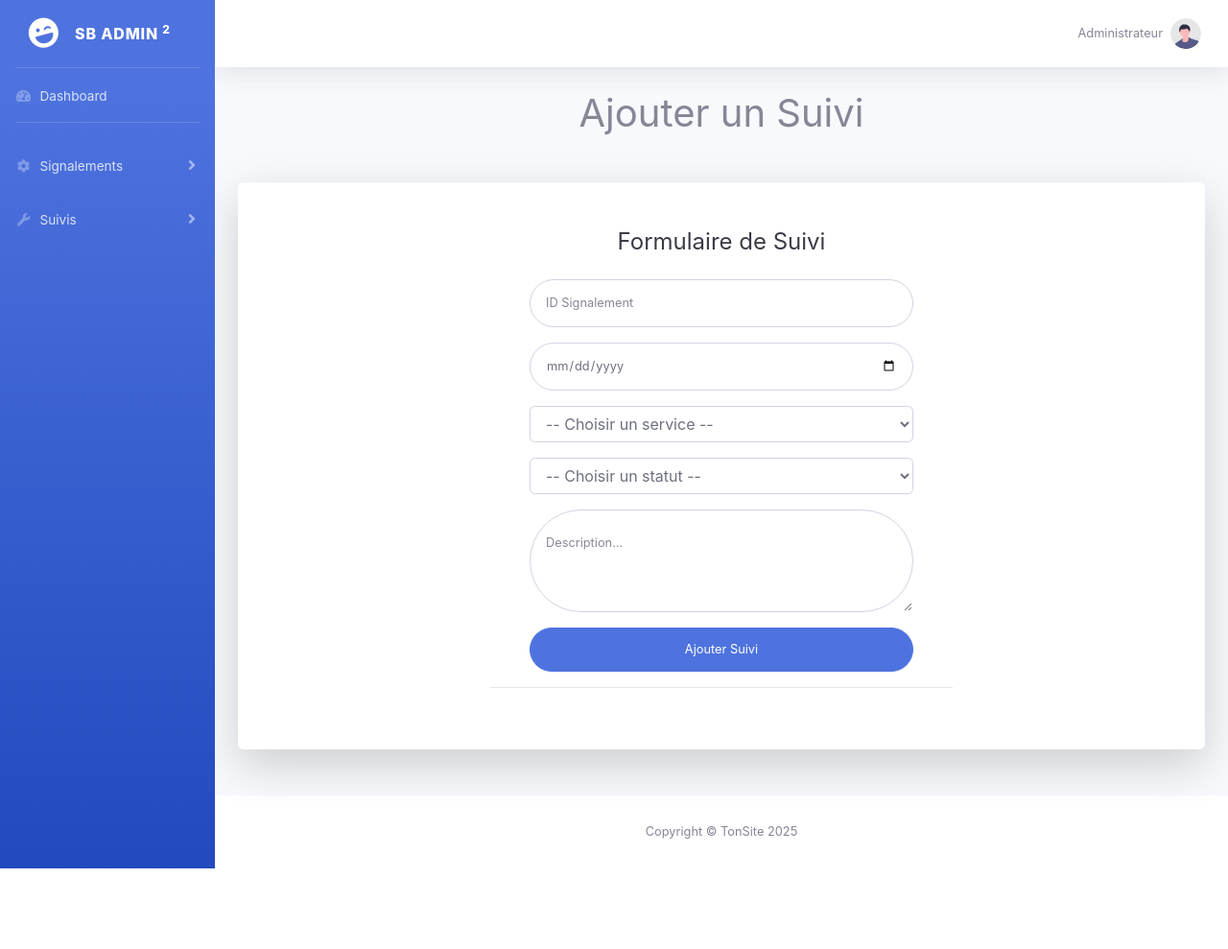
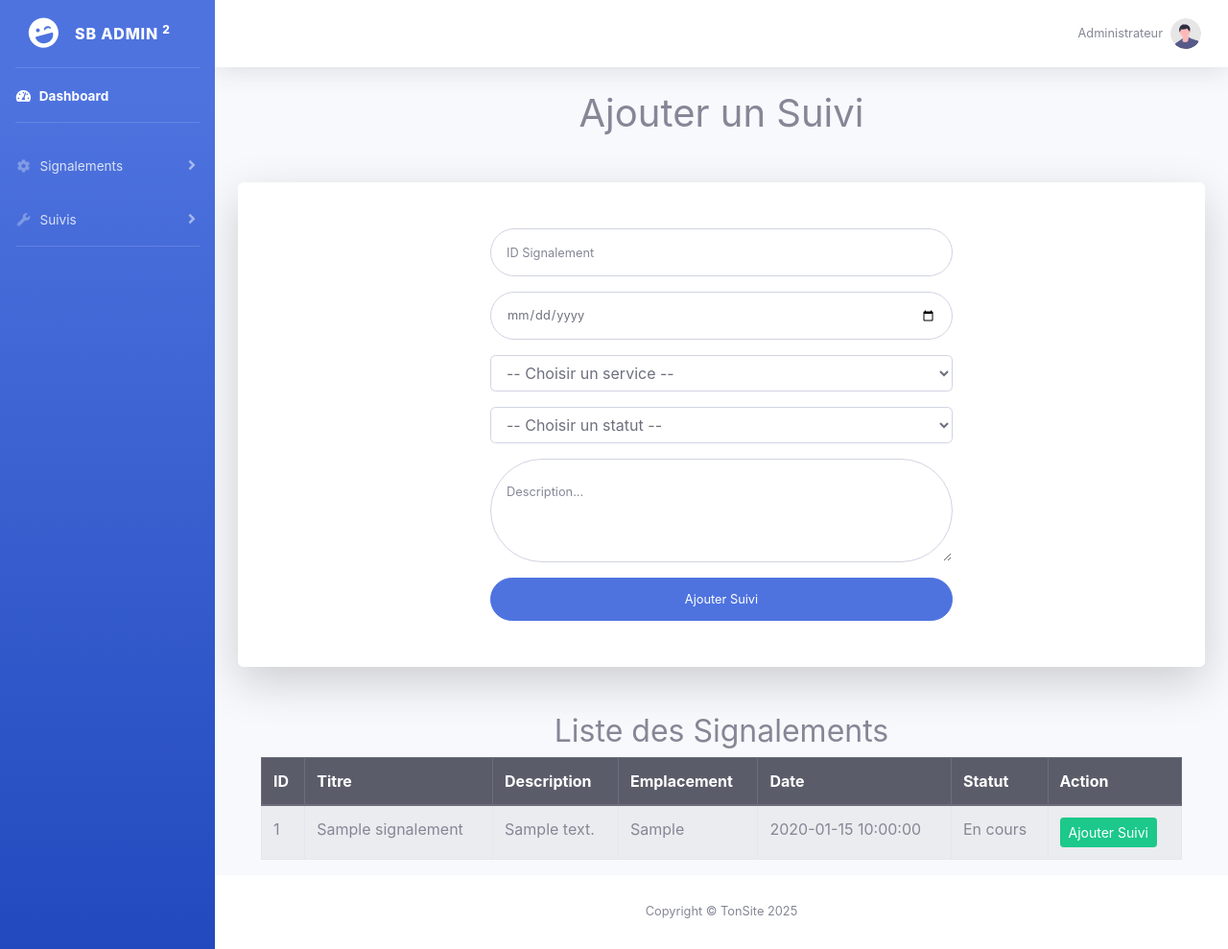
Before and after one commit to Abdallahjedidi/web-project, a PHP site: page /addsuivi.php in a window 1280 px wide. Shown: the whole page at 96% size. Before the commit the page ends 905 px from the top, so only its background shows below. Run offline with PHP 8.4, Linux system fonts and the light colour scheme; tables that the repository leaves empty or names only in its code hold one stand-in row (values such as "Sample post").

Commit message:
update 2

```diff
--- a/view/back office/addsuivi.php
+++ b/view/back office/addsuivi.php
@@ -52,19 +52,17 @@ if ($_SERVER["REQUEST_METHOD"] == "POST") {
 
         $suivic = new SuiviC();
         $suivic->ajouterSuivi($suivi);
-        header("Location: affichesuivi.php");
+        header("Location: affichesuivi.php?success=1");
         exit();
     }
 }
 ?>
-
 <!DOCTYPE html>
 <html lang="fr">
-
 <head>
     <meta charset="utf-8">
     <title>Ajouter un Suivi</title>
-    <link href="vendor/fontawesome-free/css/all.min.css" rel="stylesheet" type="text/css">
+    <link href="vendor/fontawesome-free/css/all.min.css" rel="stylesheet">
     <link href="css/sb-admin-2.min.css" rel="stylesheet">
 </head>
 
@@ -80,27 +78,23 @@ if ($_SERVER["REQUEST_METHOD"] == "POST") {
             </div>
             <div class="sidebar-brand-text mx-3">SB Admin <sup>2</sup></div>
         </a>
-
         <hr class="sidebar-divider my-0">
 
-        <li class="nav-item">
+        <li class="nav-item active">
             <a class="nav-link" href="index.php">
                 <i class="fas fa-fw fa-tachometer-alt"></i>
-                <span>Dashboard</span>
-            </a>
+                <span>Dashboard</span></a>
         </li>
 
         <hr class="sidebar-divider">
 
         <li class="nav-item">
-            <a class="nav-link collapsed" href="#" data-toggle="collapse" data-target="#collapseSignalement"
-               aria-expanded="true" aria-controls="collapseSignalement">
+            <a class="nav-link collapsed" href="#" data-toggle="collapse" data-target="#collapseSignalement" aria-expanded="true" aria-controls="collapseSignalement">
                 <i class="fas fa-fw fa-cog"></i>
                 <span>Signalements</span>
             </a>
-            <div id="collapseSignalement" class="collapse" aria-labelledby="headingTwo" data-parent="#accordionSidebar">
+            <div id="collapseSignalement" class="collapse">
                 <div class="bg-white py-2 collapse-inner rounded">
-                    <h6 class="collapse-header">Édition :</h6>
                     <a class="collapse-item" href="addsignalement.php">Ajouter Signalement</a>
                     <a class="collapse-item" href="affichesignalement.php">Afficher Signalements</a>
                     <a class="collapse-item" href="modifiersignalement.php">Modifier Signalement</a>
@@ -109,14 +103,12 @@ if ($_SERVER["REQUEST_METHOD"] == "POST") {
         </li>
 
         <li class="nav-item">
-            <a class="nav-link collapsed" href="#" data-toggle="collapse" data-target="#collapseSuivi"
-               aria-expanded="true" aria-controls="collapseSuivi">
+            <a class="nav-link collapsed" href="#" data-toggle="collapse" data-target="#collapseSuivi" aria-expanded="true" aria-controls="collapseSuivi">
                 <i class="fas fa-fw fa-wrench"></i>
                 <span>Suivis</span>
             </a>
-            <div id="collapseSuivi" class="collapse" aria-labelledby="headingSuivi" data-parent="#accordionSidebar">
+            <div id="collapseSuivi" class="collapse">
                 <div class="bg-white py-2 collapse-inner rounded">
-                    <h6 class="collapse-header">Édition :</h6>
                     <a class="collapse-item" href="addsuivi.php">Ajouter Suivi</a>
                     <a class="collapse-item" href="affichesuivi.php">Afficher Suivis</a>
                     <a class="collapse-item" href="rapport_signalement_suivi.php">Rapport Suivi</a>
@@ -124,9 +116,11 @@ if ($_SERVER["REQUEST_METHOD"] == "POST") {
             </div>
         </li>
 
+        <hr class="sidebar-divider d-none d-md-block">
     </ul>
-    <!-- End of Sidebar -->
+    <!-- End Sidebar -->
 
+    <!-- Content Wrapper -->
     <div id="content-wrapper" class="d-flex flex-column">
         <div id="content">
 
@@ -135,6 +129,7 @@ if ($_SERVER["REQUEST_METHOD"] == "POST") {
                 <button id="sidebarToggleTop" class="btn btn-link d-md-none rounded-circle mr-3">
                     <i class="fa fa-bars"></i>
                 </button>
+
                 <ul class="navbar-nav ml-auto">
                     <li class="nav-item dropdown no-arrow">
                         <a class="nav-link dropdown-toggle" href="#">
@@ -154,71 +149,90 @@ if ($_SERVER["REQUEST_METHOD"] == "POST") {
                         <div class="row justify-content-center">
                             <div class="col-lg-7">
                                 <div class="p-5">
-                                    <div class="text-center">
-                                        <h1 class="h4 text-gray-900 mb-4">Formulaire de Suivi</h1>
-                                    </div>
-                                    <form class="user mx-auto" action="addsuivi.php" method="POST" style="max-width: 400px;">
-                                        <div class="form-group position-relative">
+                                    <form class="user" method="POST">
+
+                                        <div class="form-group">
                                             <input type="text" class="form-control form-control-user <?php echo isset($errors['id_signalement']) ? 'is-invalid' : ''; ?>" name="id_signalement" id="id_signalement" placeholder="ID Signalement" value="<?php echo isset($_POST['id_signalement']) ? htmlspecialchars($_POST['id_signalement']) : ''; ?>">
-                                            <?php if (isset($errors['id_signalement'])): ?>
-                                                <div class="invalid-feedback" style="display:block;"><?php echo $errors['id_signalement']; ?></div>
-                                            <?php endif; ?>
+                                            <?php if (isset($errors['id_signalement'])): ?><div class="invalid-feedback" style="display:block;"><?php echo $errors['id_signalement']; ?></div><?php endif; ?>
                                         </div>
 
-                                        <div class="form-group position-relative">
+                                        <div class="form-group">
                                             <input type="date" class="form-control form-control-user <?php echo isset($errors['date_suivi']) ? 'is-invalid' : ''; ?>" name="date_suivi" value="<?php echo isset($_POST['date_suivi']) ? htmlspecialchars($_POST['date_suivi']) : ''; ?>">
-                                            <?php if (isset($errors['date_suivi'])): ?>
-                                                <div class="invalid-feedback" style="display:block;"><?php echo $errors['date_suivi']; ?></div>
-                                            <?php endif; ?>
+                                            <?php if (isset($errors['date_suivi'])): ?><div class="invalid-feedback" style="display:block;"><?php echo $errors['date_suivi']; ?></div><?php endif; ?>
                                         </div>
 
-                                        <div class="form-group position-relative">
+                                        <div class="form-group">
                                             <select class="form-control <?php echo isset($errors['service_responsable']) ? 'is-invalid' : ''; ?>" name="service_responsable">
-    <?php if (empty($_POST['service_responsable'])): ?>
                                                 <option value="" disabled selected hidden>-- Choisir un service --</option>
-    <?php endif; ?>
-    <option value="Municipalité" <?php echo (isset($_POST['service_responsable']) && $_POST['service_responsable'] == "Municipalité") ? 'selected' : ''; ?>>Municipalité</option>
-    <option value="Police" <?php echo (isset($_POST['service_responsable']) && $_POST['service_responsable'] == "Police") ? 'selected' : ''; ?>>Police</option>
-    <option value="STEG" <?php echo (isset($_POST['service_responsable']) && $_POST['service_responsable'] == "STEG") ? 'selected' : ''; ?>>STEG</option>
-    <option value="SONEDE" <?php echo (isset($_POST['service_responsable']) && $_POST['service_responsable'] == "SONEDE") ? 'selected' : ''; ?>>SONEDE</option>
-    <option value="Autre" <?php echo (isset($_POST['service_responsable']) && $_POST['service_responsable'] == "Autre") ? 'selected' : ''; ?>>Autre</option>
+                                                <option value="Municipalité" <?php if(isset($_POST['service_responsable']) && $_POST['service_responsable']=="Municipalité") echo "selected"; ?>>Municipalité</option>
+                                                <option value="Police" <?php if(isset($_POST['service_responsable']) && $_POST['service_responsable']=="Police") echo "selected"; ?>>Police</option>
+                                                <option value="STEG" <?php if(isset($_POST['service_responsable']) && $_POST['service_responsable']=="STEG") echo "selected"; ?>>STEG</option>
+                                                <option value="SONEDE" <?php if(isset($_POST['service_responsable']) && $_POST['service_responsable']=="SONEDE") echo "selected"; ?>>SONEDE</option>
+                                                <option value="Autre" <?php if(isset($_POST['service_responsable']) && $_POST['service_responsable']=="Autre") echo "selected"; ?>>Autre</option>
                                             </select>
-
-                                            <?php if (isset($errors['service_responsable'])): ?>
-                                                <div class="invalid-feedback" style="display:block;"><?php echo $errors['service_responsable']; ?></div>
-                                            <?php endif; ?>
+                                            <?php if (isset($errors['service_responsable'])): ?><div class="invalid-feedback" style="display:block;"><?php echo $errors['service_responsable']; ?></div><?php endif; ?>
                                         </div>
 
-                                        <div class="form-group position-relative">
+                                        <div class="form-group">
                                             <select class="form-control <?php echo isset($errors['statut']) ? 'is-invalid' : ''; ?>" name="statut">
-                                            <?php if (empty($_POST['statut'])): ?>
                                                 <option value="" disabled selected hidden>-- Choisir un statut --</option>
-                                  <?php endif; ?>
-                                  <option value="En attente" <?php echo (isset($_POST['statut']) && $_POST['statut'] == "En attente") ? 'selected' : ''; ?>>En attente</option>
-                                  <option value="En cours" <?php echo (isset($_POST['statut']) && $_POST['statut'] == "En cours") ? 'selected' : ''; ?>>En cours</option>
-                               <option value="Résolu" <?php echo (isset($_POST['statut']) && $_POST['statut'] == "Résolu") ? 'selected' : ''; ?>>Résolu</option>
+                                                <option value="En attente" <?php if(isset($_POST['statut']) && $_POST['statut']=="En attente") echo "selected"; ?>>En attente</option>
+                                                <option value="En cours" <?php if(isset($_POST['statut']) && $_POST['statut']=="En cours") echo "selected"; ?>>En cours</option>
+                                                <option value="Résolu" <?php if(isset($_POST['statut']) && $_POST['statut']=="Résolu") echo "selected"; ?>>Résolu</option>
                                             </select>
-
-                                            <?php if (isset($errors['statut'])): ?>
-                                                <div class="invalid-feedback" style="display:block;"><?php echo $errors['statut']; ?></div>
-                                            <?php endif; ?>
+                                            <?php if (isset($errors['statut'])): ?><div class="invalid-feedback" style="display:block;"><?php echo $errors['statut']; ?></div><?php endif; ?>
                                         </div>
 
-                                        <div class="form-group position-relative">
+                                        <div class="form-group">
                                             <textarea class="form-control form-control-user <?php echo isset($errors['description']) ? 'is-invalid' : ''; ?>" name="description" placeholder="Description..." rows="3"><?php echo isset($_POST['description']) ? htmlspecialchars($_POST['description']) : ''; ?></textarea>
-                                            <?php if (isset($errors['description'])): ?>
-                                                <div class="invalid-feedback" style="display:block;"><?php echo $errors['description']; ?></div>
-                                            <?php endif; ?>
+                                            <?php if (isset($errors['description'])): ?><div class="invalid-feedback" style="display:block;"><?php echo $errors['description']; ?></div><?php endif; ?>
                                         </div>
 
                                         <button type="submit" class="btn btn-primary btn-user btn-block">
                                             Ajouter Suivi
                                         </button>
+
                                     </form>
-                                    <hr>
                                 </div>
                             </div>
                         </div>
+                    </div>
+                </div>
+
+                <!-- Tableau des Signalements -->
+                <div class="container-fluid mt-5">
+                    <h2 class="text-center">Liste des Signalements</h2>
+                    <div class="table-responsive">
+                        <table class="table table-bordered table-striped">
+                            <thead class="thead-dark">
+                                <tr>
+                                    <th>ID</th>
+                                    <th>Titre</th>
+                                    <th>Description</th>
+                                    <th>Emplacement</th>
+                                    <th>Date</th>
+                                    <th>Statut</th>
+                                    <th>Action</th>
+                                </tr>
+                            </thead>
+                            <tbody>
+                                <?php foreach($listeSignalements as $signalement): ?>
+                                    <tr>
+                                        <td><?= $signalement['id_signalement'] ?></td>
+                                        <td><?= htmlspecialchars($signalement['titre']) ?></td>
+                                        <td><?= htmlspecialchars($signalement['description']) ?></td>
+                                        <td><?= htmlspecialchars($signalement['emplacement']) ?></td>
+                                        <td><?= htmlspecialchars($signalement['date_signalement']) ?></td>
+                                        <td><?= htmlspecialchars($signalement['statut']) ?></td>
+                                        <td>
+                                            <button class="btn btn-success btn-sm" onclick="remplirIdSignalement('<?= $signalement['id_signalement'] ?>')">
+                                                Ajouter Suivi
+                                            </button>
+                                        </td>
+                                    </tr>
+                                <?php endforeach; ?>
+                            </tbody>
+                        </table>
                     </div>
                 </div>
 
@@ -226,6 +240,7 @@ if ($_SERVER["REQUEST_METHOD"] == "POST") {
 
         </div>
 
+        <!-- Footer -->
         <footer class="sticky-footer bg-white">
             <div class="container my-auto">
                 <div class="copyright text-center my-auto">
@@ -235,7 +250,6 @@ if ($_SERVER["REQUEST_METHOD"] == "POST") {
         </footer>
 
     </div>
-
 </div>
 
 <script src="vendor/jquery/jquery.min.js"></script>
```
Lines whose indentation alone changed are shown as unchanged.
